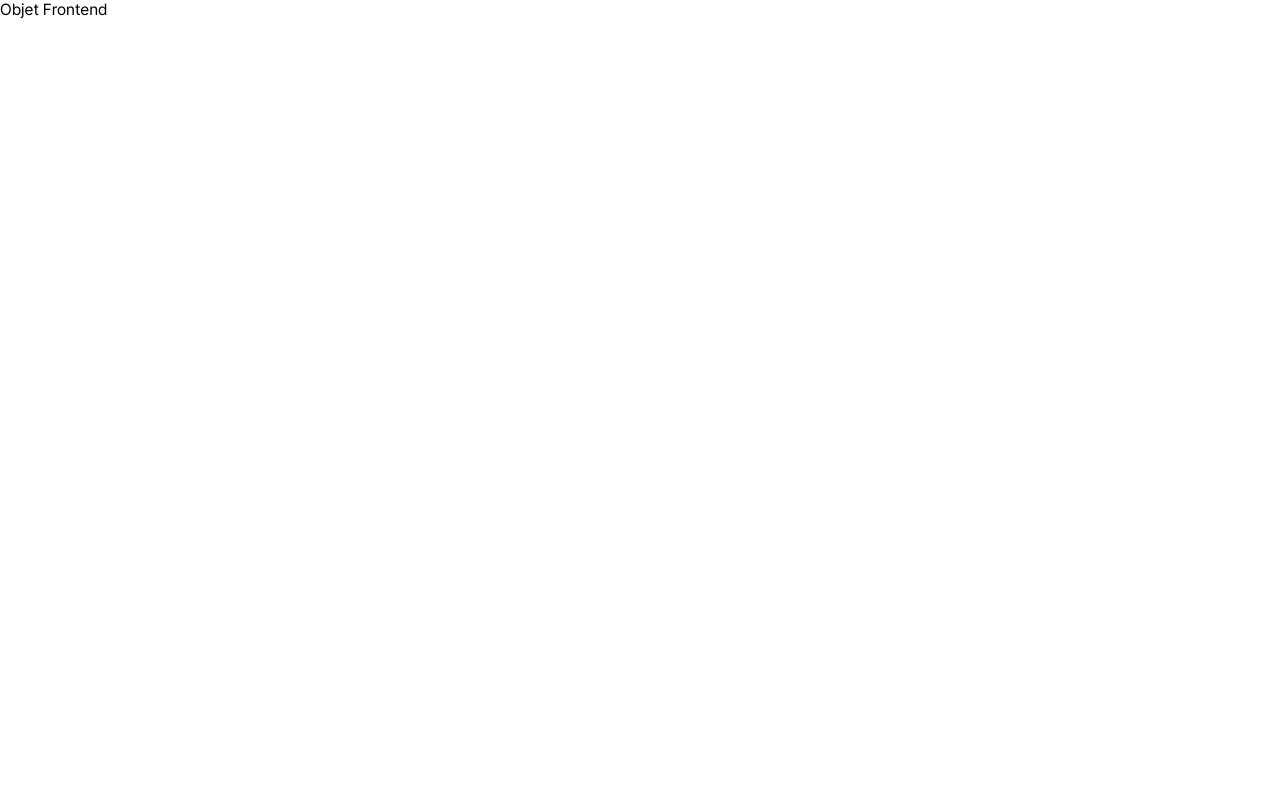
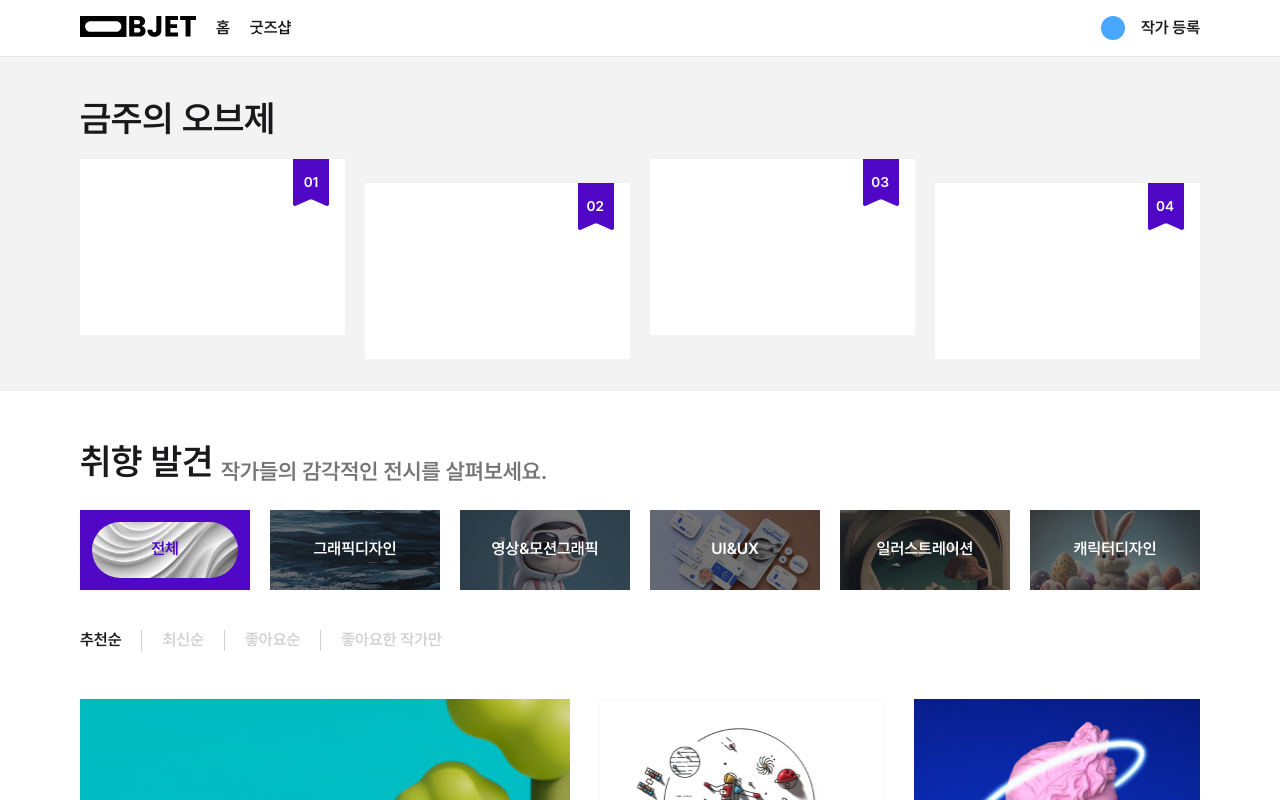
Before and after one commit to objet-team/objet-frontend, a Next.js app: page / in a window 1280 px wide. Shown: the top 800 px of the page. Built offline with nearby package versions, Linux system fonts and the light colour scheme.

Commit message:
feat: add main page

```diff
--- a/src/pages/index.tsx
+++ b/src/pages/index.tsx
@@ -1,4 +1,7 @@
 import Head from 'next/head';
+import NavigationBar from '@/components/common/NavigationBar';
+import MainBanner from '@/components/main/MainBanner';
+import ArtContent from '@/components/main/ArtContent/ArtContent';
 
 const Home = () => (
   <>
@@ -8,7 +11,10 @@ const Home = () => (
       <meta name="viewport" content="width=device-width, initial-scale=1" />
       <link rel="icon" href="/favicon.ico" />
     </Head>
-    <div>Objet Frontend</div>
+
+    <NavigationBar />
+    <MainBanner />
+    <ArtContent />
   </>
 );
 
```
